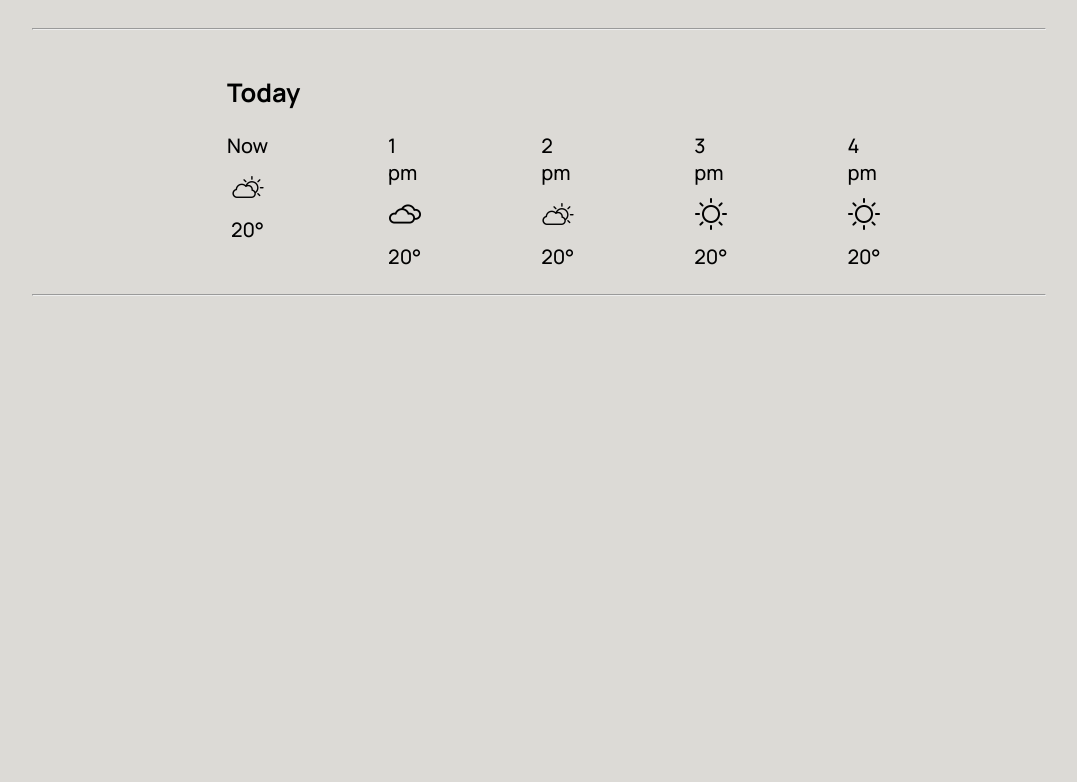
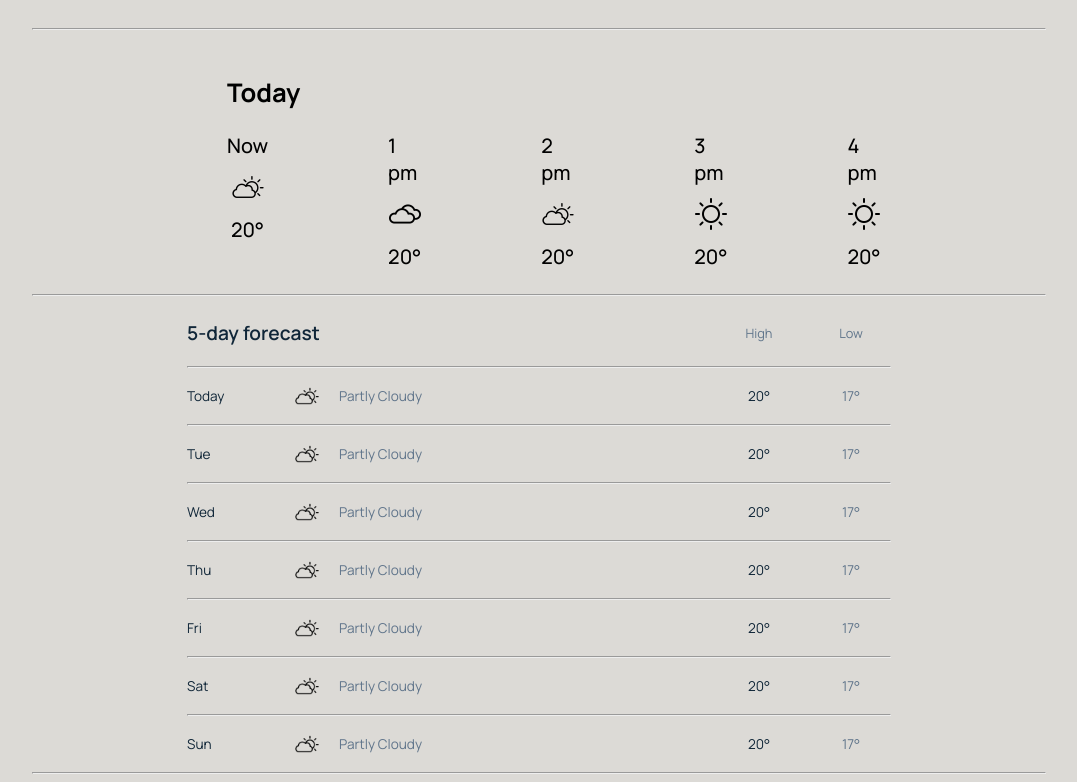
Before and after one commit to Mohaniish2208/new-weather-dashboard, a React (Vite) app: page / in a window 1280 px wide. Shown: the part 323-1105 px from the top of the page, without its empty margins (101-1178 px from the left). Before the commit the page ends 800 px from the top, so only its background shows below. Built offline with nearby package versions, Linux system fonts and the light colour scheme.

Commit message:
Updated CSS for the main page and changed forcast classnames for better understanding.

```diff
--- a/src/pages/skyBeam.tsx
+++ b/src/pages/skyBeam.tsx
@@ -88,6 +88,79 @@ export default function SkyBeam() {
         </div>
       </section>
       <hr className="divider-page" />
+      <section className="forecast-section">
+        <div className="forecast-header">
+          <div className="forecast-title">5-day forecast</div>
+          <div className="hi-lo-section">
+            <div className="high">High</div>
+            <div className="low">Low</div>
+          </div>
+        </div>
+        <hr className="sub-divider" />
+
+        <div className="today-sub-section">
+          <div className="current-day">Today</div>
+          <img className="weather-img" src="../src/assets/partly-cloudy.svg" />
+          <div className="sub-weather">Partly Cloudy</div>
+          <div className="sub-hi">20°</div>
+          <div className="sub-lo">17°</div>
+        </div>
+        <hr className="sub-divider" />
+
+        <div className="sub-section">
+          <div className="tuesday">Tue</div>
+          <img className="weather-img" src="../src/assets/partly-cloudy.svg" />
+          <div className="sub-weather">Partly Cloudy</div>
+          <div className="sub-hi">20°</div>
+          <div className="sub-lo">17°</div>
+        </div>
+        <hr className="sub-divider" />
+
+        <div className="sub-section">
+          <div className="wednesday">Wed</div>
+          <img className="weather-img" src="../src/assets/partly-cloudy.svg" />
+          <div className="sub-weather">Partly Cloudy</div>
+          <div className="sub-hi">20°</div>
+          <div className="sub-lo">17°</div>
+        </div>
+        <hr className="sub-divider" />
+
+        <div className="sub-section">
+          <div className="thursday">Thu</div>
+          <img className="weather-img" src="../src/assets/partly-cloudy.svg" />
+          <div className="sub-weather">Partly Cloudy</div>
+          <div className="sub-hi">20°</div>
+          <div className="sub-lo">17°</div>
+        </div>
+        <hr className="sub-divider" />
+
+        <div className="sub-section">
+          <div className="friday">Fri</div>
+          <img className="weather-img" src="../src/assets/partly-cloudy.svg" />
+          <div className="sub-weather">Partly Cloudy</div>
+          <div className="sub-hi">20°</div>
+          <div className="sub-lo">17°</div>
+        </div>
+        <hr className="sub-divider" />
+
+        <div className="sub-section">
+          <div className="saturday">Sat</div>
+          <img className="weather-img" src="../src/assets/partly-cloudy.svg" />
+          <div className="sub-weather">Partly Cloudy</div>
+          <div className="sub-hi">20°</div>
+          <div className="sub-lo">17°</div>
+        </div>
+        <hr className="sub-divider" />
+
+        <div className="sub-section">
+          <div className="sunday">Sun</div>
+          <img className="weather-img" src="../src/assets/partly-cloudy.svg" />
+          <div className="sub-weather">Partly Cloudy</div>
+          <div className="sub-hi">20°</div>
+          <div className="sub-lo">17°</div>
+        </div>
+      </section>
+      <hr className="divider-page" />
     </main>
   )
 }
--- a/src/styles/skyBeam.css
+++ b/src/styles/skyBeam.css
@@ -223,7 +223,96 @@
   gap: 0.8rem;
 }
 
+.hi-lo-section {
+  display: flex;
+  flex-direction: row;
+  gap: 150%;
+}
+
 .hourly-img {
   height: 2rem;
   width: 2rem;
 }
+
+.current-day,
+.tuesday,
+.wednesday,
+.thursday,
+.friday,
+.saturday,
+.sunday {
+  padding: 0;
+}
+
+.today-sub-section {
+  display: flex;
+  flex-direction: row;
+}
+
+.sub-section {
+  display: flex;
+  flex-direction: row;
+}
+
+.weather-img {
+  height: 1.5rem;
+  width: 1.5rem;
+}
+
+.forecast-section {
+  width: 90%;
+  max-width: 44rem;
+  margin: 0 auto;
+  font-family: "manrope";
+  color: rgb(16, 38, 56);
+}
+
+.forecast-header,
+.today-sub-section,
+.sub-section {
+  display: grid;
+  grid-template-columns: 6rem 2rem 1fr 5rem 5rem;
+  align-items: center;
+  gap: 0.75rem;
+}
+
+.forecast-header {
+  padding: 1rem 0 0.75rem;
+}
+
+.forecast-title {
+  grid-column: 1/4;
+  font-size: 1.2rem;
+  font-weight: 600;
+}
+
+.hi-lo-section {
+  grid-column: 4 / 6;
+  display: grid;
+  grid-template-columns: 1fr 1fr;
+  gap: 0.75rem;
+}
+
+.sub-hi,
+.sub-lo {
+  font-family: "manrope";
+  text-align: center;
+}
+
+.forecast-section .hi-lo-section > div {
+  font-size: 0.8rem;
+  font-weight: 400;
+  color: #60758b;
+  text-align: center;
+}
+
+.sub-weather,
+.sub-lo {
+  color: #60758b;
+}
+
+.today-sub-section,
+.sub-section {
+  padding: 0.5rem 0;
+  font-size: 0.85rem;
+}
```
